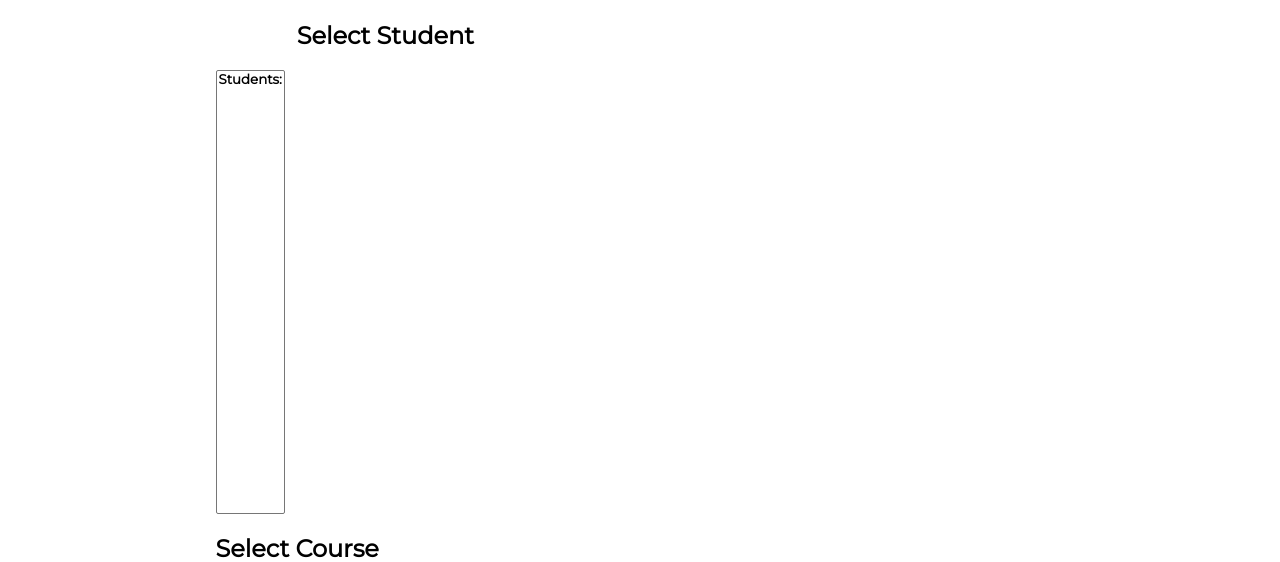
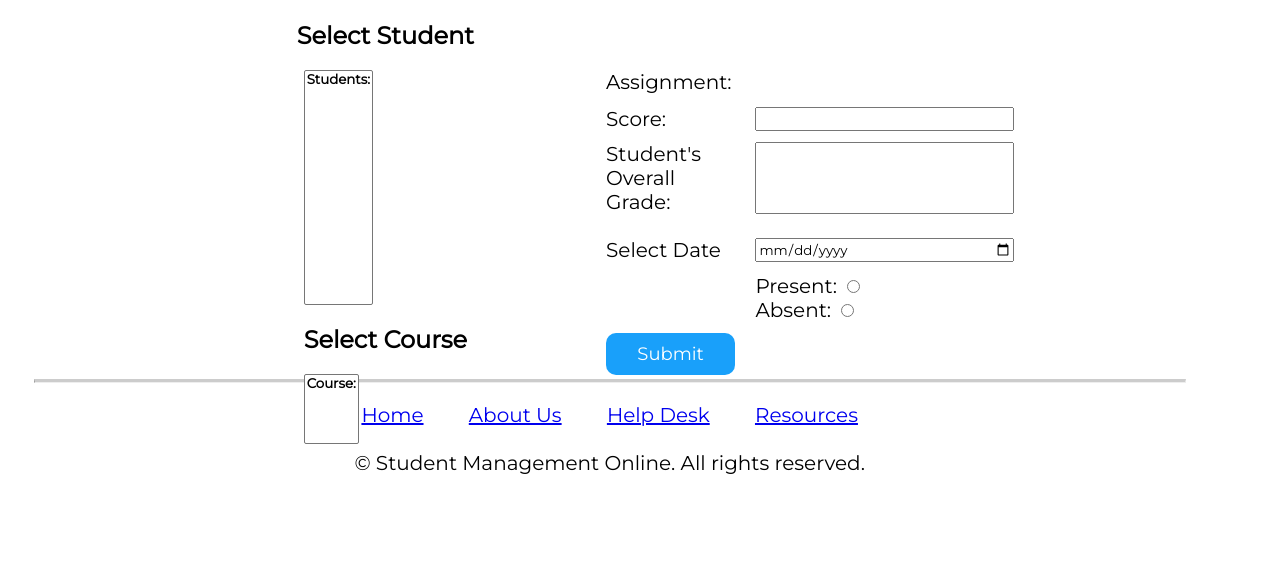
Before and after one commit to EPiC-Inc/CS492-Project, a Flask app: page /grades in a window 1280 px wide. Shown: the part 67-629 px from the top of the page. After the commit the page ends 541 px from the top, so only its background shows below. Run offline with Flask 3, Linux system fonts and the light colour scheme; lists and menus that the app fills with data are empty.

Commit message:
Update grades_manage.html

```diff
--- a/app/templates/courses/grades_manage.html
+++ b/app/templates/courses/grades_manage.html
@@ -3,6 +3,7 @@
 {% block title %}Manage Grades & Attendance{% endblock %}
 
 {% block body %}
+<div class="on-left">
     <div id="grades_manage_container">
         <h2>
             Select Student
@@ -22,7 +23,8 @@
                 </optgroup>
             </select>
         </div>
-    <div>
+    </div>
+    <div class="on-right">
         <form onsubmit="return false;">
             <label for="assignment">Assignment:</label>
             <option id="assignment"></option>
```
Lines whose indentation alone changed are shown as unchanged.
